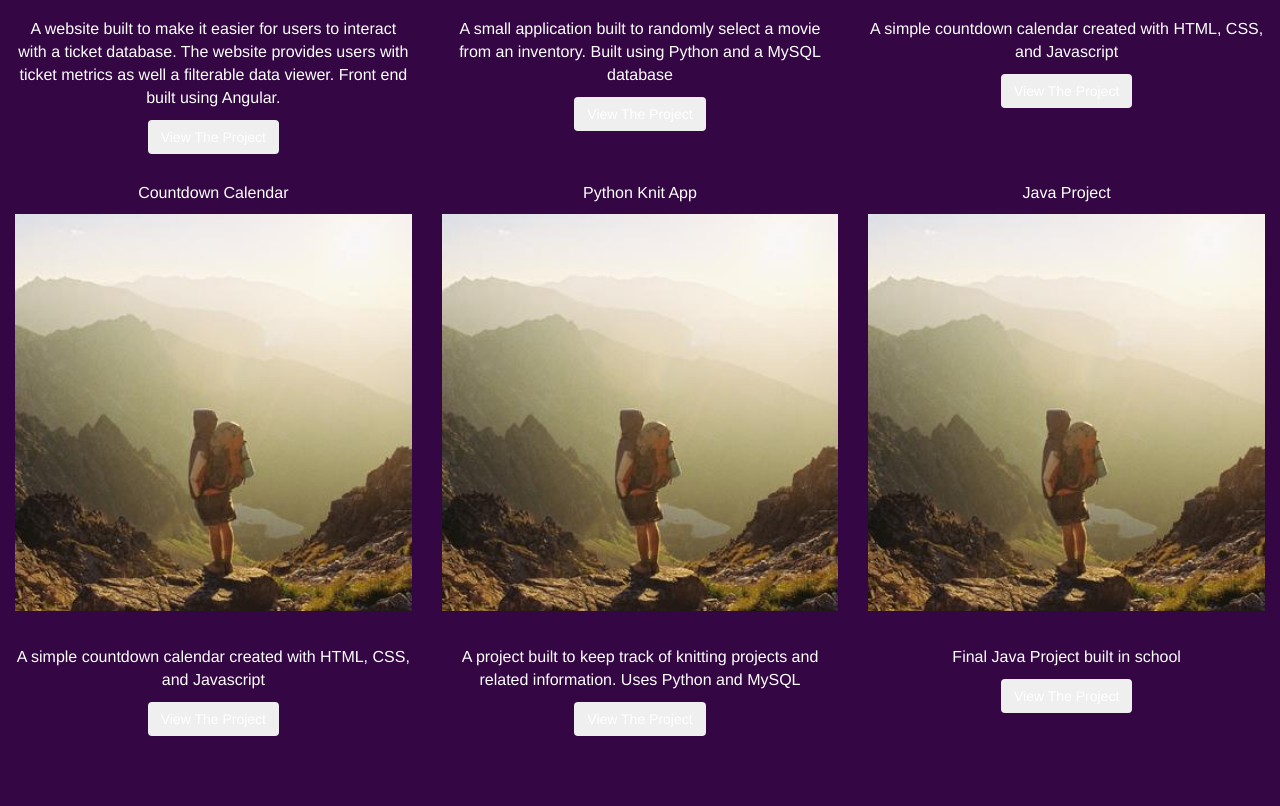
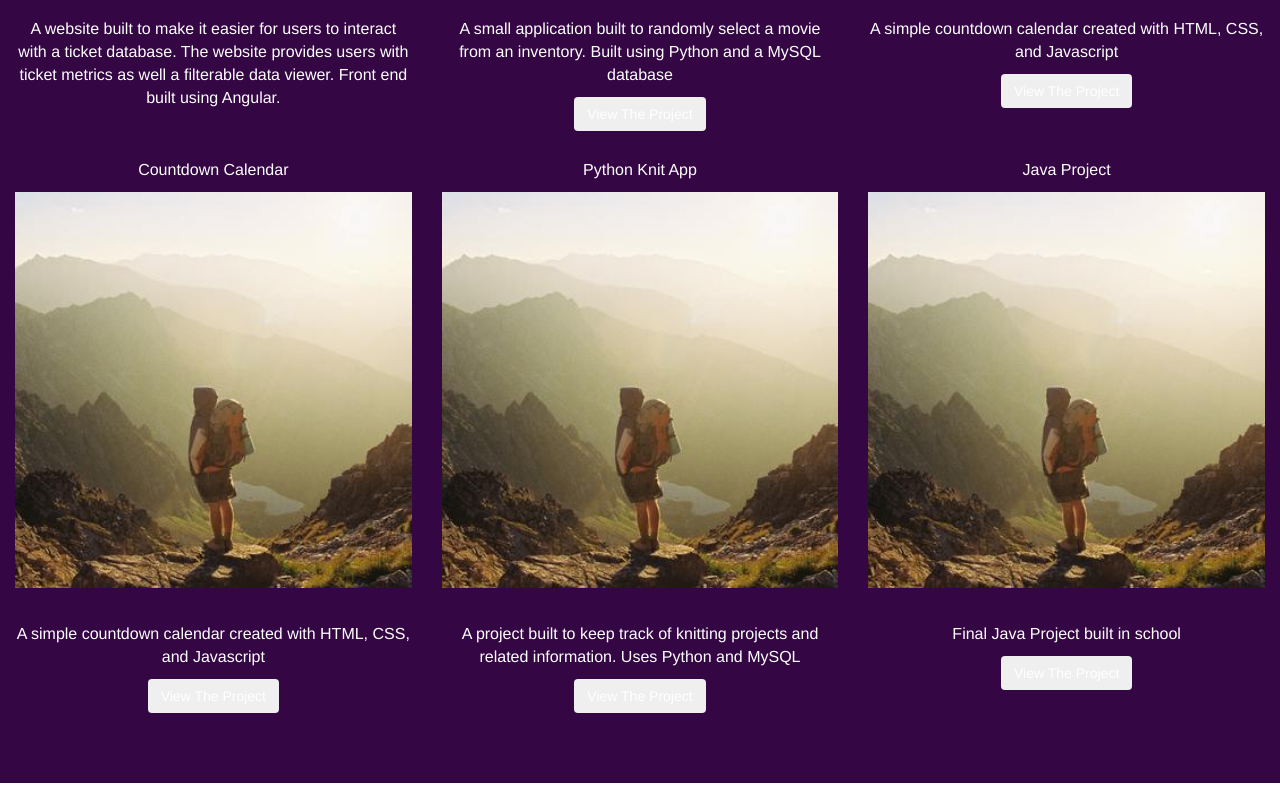
Before and after one commit to AllisonDuncan/allisonduncan.github.io, a plain HTML site: page index.html in a window 1280 px wide. Shown: the part 1440-2246 px from the top of the page. After the commit the page ends 2223 px from the top, so only its background shows below. Drawn offline with nearby package versions, Linux system fonts and the light colour scheme.

Commit message:
update project buttons

```diff
--- a/index.html
+++ b/index.html
@@ -62,19 +62,18 @@
         <p>Kana Systems Ticket Dashboard</p>
         <img src="assets/placeholder.jpg" class="img-responsive margin" style="width:100%" alt="Image">
         <p>A website built to make it easier for users to interact with a ticket database. The website provides users with ticket metrics as well a filterable data viewer. Front end built using Angular.</p>
-        <button type="button" class="btn" href="https://codepen.io/allisonduncan/pen/jOMVVGW">View The Project</button>
       </div>
       <div class="col-sm-4">
         <p>Python Random Movie Selector</p>
         <img src="assets/placeholder.jpg" class="img-responsive margin" style="width:100%" alt="Image">
         <p>A small application built to randomly select a movie from an inventory. Built using Python and a MySQL database</p>
-        <button type="button" class="btn" href="https://codepen.io/allisonduncan/pen/jOMVVGW">View The Project</button>
+        <button type="button" class="btn" href="https://github.com/AllisonDuncan/movie-picker">View The Project</button>
       </div>
       <div class="col-sm-4">
         <p>Angular Project</p>
         <img src="assets/placeholder.jpg" class="img-responsive margin" style="width:100%" alt="Image">
         <p>A simple countdown calendar created with HTML, CSS, and Javascript</p>
-        <button type="button" class="btn" href="https://codepen.io/allisonduncan/pen/jOMVVGW">View The Project</button>
+        <button type="button" class="btn" href="#">View The Project</button>
       </div>
     </div>
     <div class="row" style="margin-top: 2em;">
```
